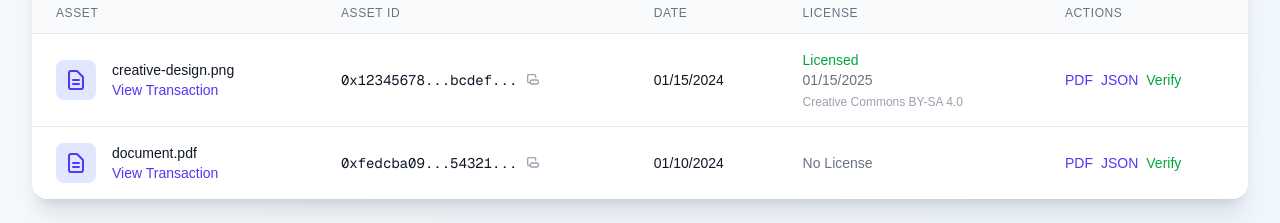
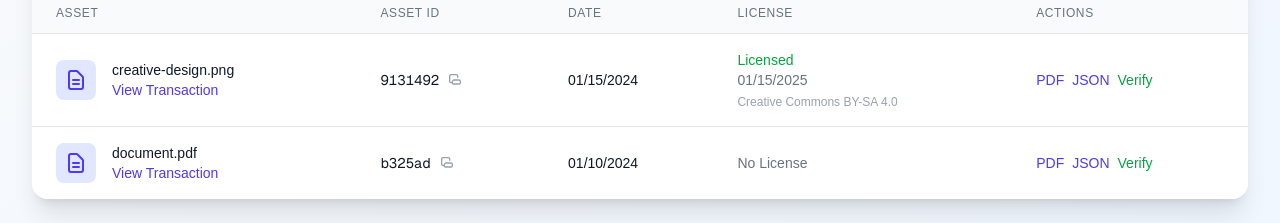
Before and after one commit to albertobebz/creative-asset-registry, a Next.js app in the folder web/: page /dashboard in a window 1280 px wide. Shown: the part 437-660 px from the top of the page. Built offline with nearby package versions, Linux system fonts and the light colour scheme; what wagmi would draw is missing.

Commit message:
update network url, pointing to https://sepolia.etherscan.io now

```diff
--- a/web/src/app/dashboard/page.tsx
+++ b/web/src/app/dashboard/page.tsx
@@ -8,9 +8,9 @@ const mockAssets = [
   {
     id: '1',
     filename: 'creative-design.png',
-    assetId: '0x1234567890abcdef...',
+    assetId: '9131492',
     date: '2024-01-15',
-    txHash: '0xabc123...',
+    txHash: '0x5abea9e1f8667f2570703ec0915a4e97b3b2ccebb66529b8f8fcc08e8cb3a861',
     pdfUrl: '#',
     jsonUrl: '#',
     licenseExpiresAt: '2025-01-15',
@@ -19,9 +19,9 @@ const mockAssets = [
   {
     id: '2',
     filename: 'document.pdf',
-    assetId: '0xfedcba0987654321...',
+    assetId: 'b325ad',
     date: '2024-01-10',
-    txHash: '0xdef456...',
+    txHash: '0xd2cb5b325a22d0331676d27ff8ffc442519ab47df3b46baa2da5ad7c30060e5e',
     pdfUrl: '#',
     jsonUrl: '#',
     licenseExpiresAt: null,
@@ -48,11 +48,7 @@ export default function DashboardPage() {
 
   const getExplorerUrl = (txHash: string) => {
     // TODO: Use real blockchain explorer URL
-    return `https://mumbai.polygonscan.com/tx/${txHash}`;
-  };
-
-  const formatAssetId = (assetId: string) => {
-    return `${assetId.slice(0, 10)}...${assetId.slice(-8)}`;
+    return `https://sepolia.etherscan.io/tx/${txHash}`;
   };
 
   const formatDate = (dateString: string) => {
@@ -214,7 +210,7 @@ export default function DashboardPage() {
                       <td className="px-6 py-4 whitespace-nowrap">
                         <div className="flex items-center space-x-2">
                           <span className="text-sm text-gray-900 font-mono">
-                            {formatAssetId(asset.assetId)}
+                            {asset.assetId}
                           </span>
                           <button
                             onClick={() => copyToClipboard(asset.assetId)}
```
